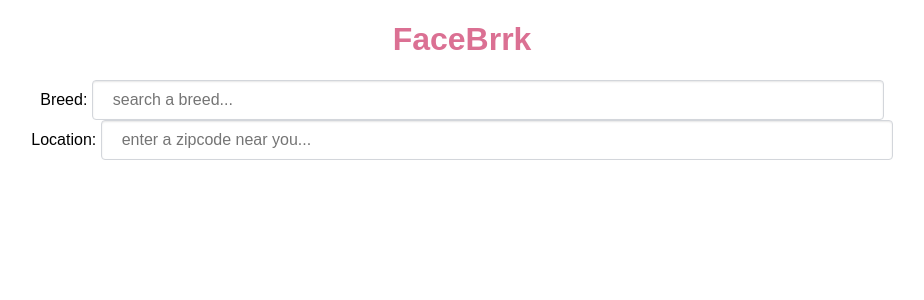
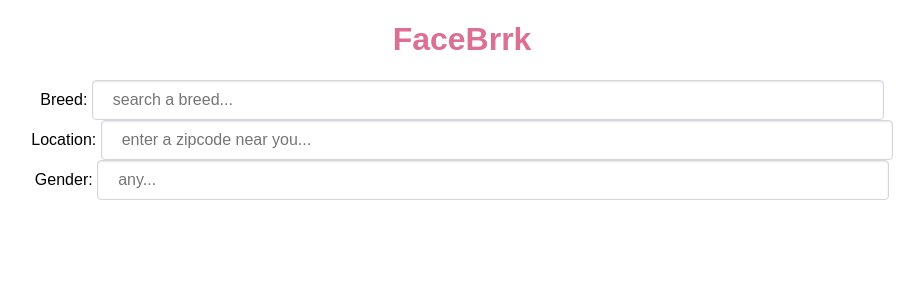
Before and after one commit to ishanliou/facebrrk, a React (Create React App) app: page / in a window 1280 px wide. Shown: the top 300 px of the page, without its empty margins (178-1102 px from the left). Built offline with nearby package versions, Linux system fonts and the light colour scheme.

Commit message:
Landing Page

```diff
--- a/src/App.js
+++ b/src/App.js
@@ -5,6 +5,7 @@ import Home from './components/Home'
 import BarkList from './components/BarkList'
 import SearchBar from './components/SearchBar'
 import SearchLocation from './components/SearchLocation'
+import Gender from './components/Gender'
 import petfinder from './petfinder-client'
 import credentials from './credentials'
 
@@ -18,6 +19,7 @@ class App extends Component {
     this.state ={
       animal: 'dog',
       breed: '',
+      sex: '',
       location: 'Los Angeles, CA',
       pets: []
     }
@@ -28,8 +30,8 @@ class App extends Component {
   }
 
   search () {
-    const { animal, breed, location } = this.state
-    const promise = pf.pet.find({animal, breed, location, output: 'full'})
+    const { animal, breed, location, sex } = this.state
+    const promise = pf.pet.find({animal, breed, location, sex, output: 'full'})
     promise.then((data) => {
       const pets = data.petfinder.pets ?  data.petfinder.pets.pet : []
       this.setState({pets})
@@ -45,6 +47,10 @@ changeLocation (location) {
   this.setState({location} , () => this.search())
 }
 
+changeGender (sex) {
+  this.setState({ sex } , () => this.search())
+}
+
   render() {
     console.log(this.state)
     return (
@@ -57,6 +63,7 @@ changeLocation (location) {
                    changeBreed={this.changeBreed.bind(this)}/>
         <SearchLocation changeLocation={this.changeLocation.bind(this)}
                         location={this.state.location}/>
+        <Gender changeGender={this.changeGender.bind(this)}/>
         <BarkList bark={this.state.pets}
                      breed={this.state.breed}
                      location={this.state.location}/>
--- a/src/components/BarkList.js
+++ b/src/components/BarkList.js
@@ -4,7 +4,6 @@ import React, { Component } from 'react'
 class BarkList extends Component {
     render(){
         const bark = this.props.bark
-
         return(
             <div className="BarkDetails">
                 <div>
--- /dev/null
+++ b/src/components/Gender.js
@@ -0,0 +1,28 @@
+import React, { Component } from 'react'
+
+class Gender extends Component {
+
+    updateGender(e) {
+        this.props.changeGender(e.target.value)
+    }
+
+    render() {
+        return(
+            <div>
+                <label>Gender: </label>
+                <input className="search-bar"
+                       type="text"
+                       list="gender-list"
+                       placeholder="any..."
+                       onChange={this.updateGender.bind(this)}
+                />
+                <datalist id="gender-list">
+                    <option value="F">Female</option>
+                    <option value="M">Male</option>
+                </datalist>
+            </div>
+        )
+    }
+}
+
+export default Gender
--- a/src/components/SearchLocation.js
+++ b/src/components/SearchLocation.js
@@ -1,7 +1,4 @@
 import React, { Component } from 'react'
-import petfinder from '../petfinder-client'
-
-const pf = petfinder()
 
 class SearchLocation extends Component {
 
@@ -19,7 +16,6 @@ class SearchLocation extends Component {
                        placeholder="enter a zipcode near you..."
                        onChange={this.updateLocation.bind(this)}
                 />
-
             </div>
         )
     }
```
Also changed, not shown: FaceBrrk.png (added), 1 other file (tests, documents, lock files or other folders).
